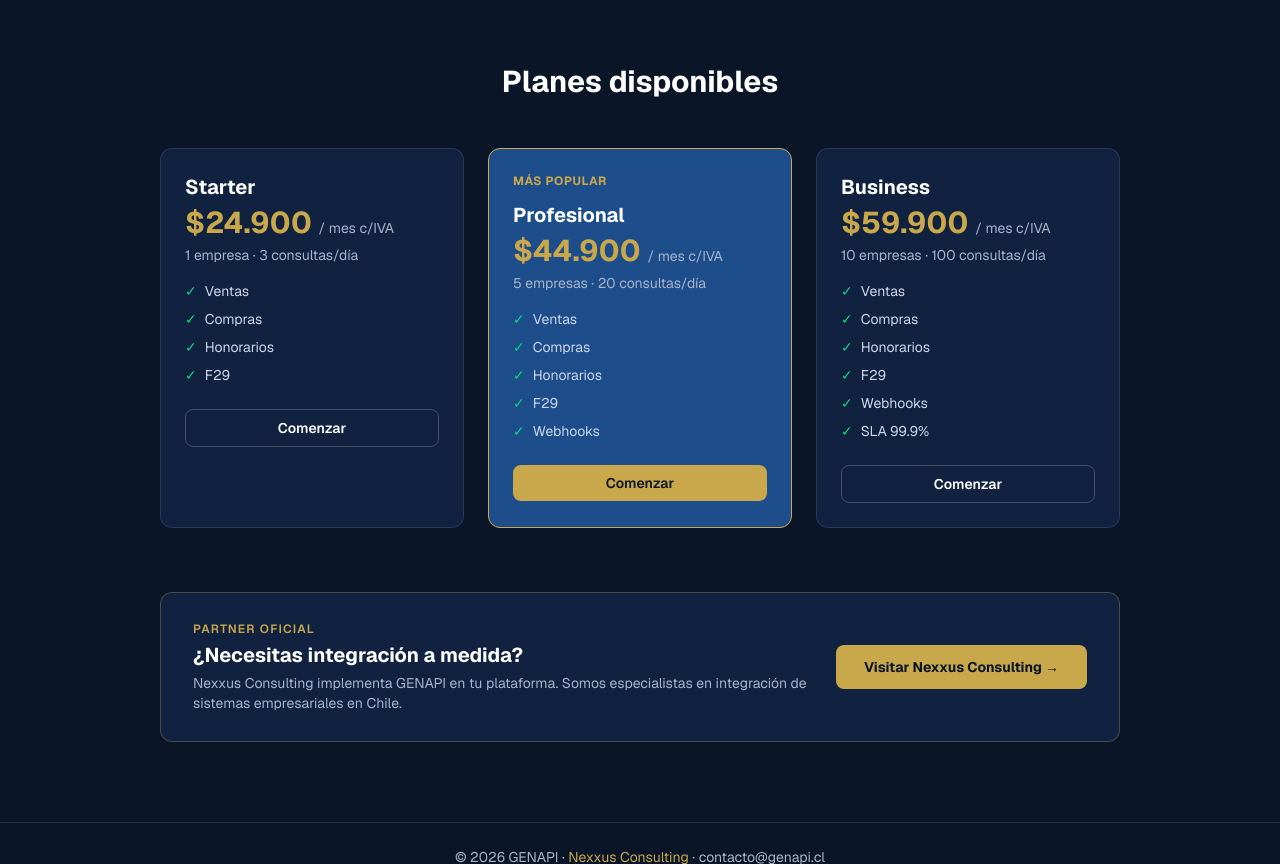
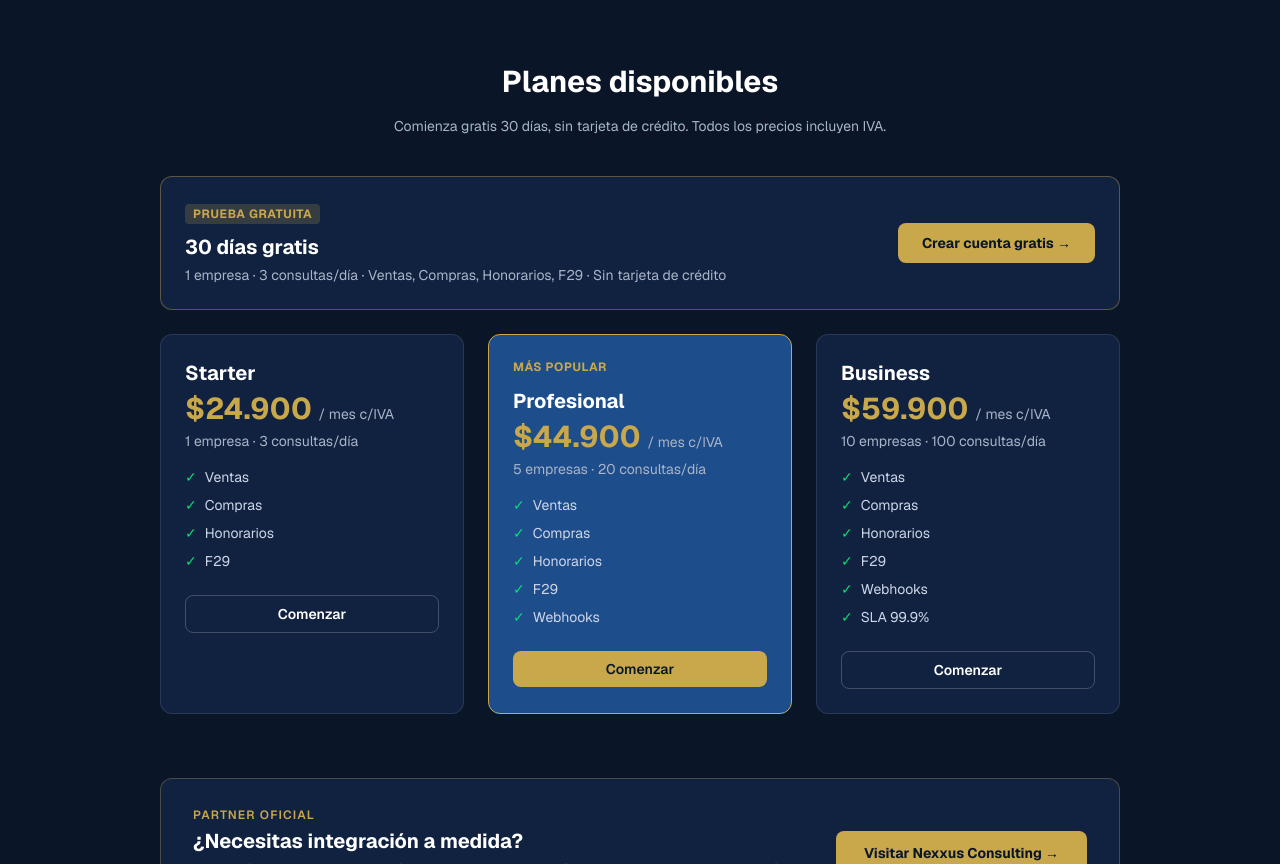
Before and after one commit to cmauricioaguilar-del/genapi-app, a Next.js app: page / in a window 1280 px wide. Shown: the part 879-1743 px from the top of the page. Built offline with nearby package versions, Linux system fonts and the light colour scheme.

Commit message:
feat: agregar plan Trial 30 dias gratis en landing page

```diff
--- a/app/page.tsx
+++ b/app/page.tsx
@@ -93,7 +93,21 @@ export default function Landing() {
 
       {/* PRICING */}
       <section id="pricing" className="max-w-5xl mx-auto px-8 pb-16">
-        <h2 className="text-3xl font-bold text-white text-center mb-12">Planes disponibles</h2>
+        <h2 className="text-3xl font-bold text-white text-center mb-4">Planes disponibles</h2>
+        <p className="text-center text-[#a8b4c8] mb-10 text-sm">Comienza gratis 30 días, sin tarjeta de crédito. Todos los precios incluyen IVA.</p>
+
+        {/* TRIAL */}
+        <div className="mb-6 bg-[#112240] border border-[#c9a84c]/40 rounded-xl p-6 flex flex-col md:flex-row items-center justify-between gap-4">
+          <div>
+            <span className="text-xs font-bold bg-[#c9a84c]/20 text-[#c9a84c] px-2 py-0.5 rounded uppercase tracking-wider">Prueba gratuita</span>
+            <h3 className="text-xl font-bold text-white mt-2">30 días gratis</h3>
+            <p className="text-sm text-[#a8b4c8] mt-1">1 empresa · 3 consultas/día · Ventas, Compras, Honorarios, F29 · Sin tarjeta de crédito</p>
+          </div>
+          <Link href="/registro" className="shrink-0 px-6 py-2.5 bg-[#c9a84c] text-[#0a1628] font-bold rounded-lg hover:bg-[#e4c97a] transition text-sm">
+            Crear cuenta gratis →
+          </Link>
+        </div>
+
         <div className="grid grid-cols-1 md:grid-cols-3 gap-6">
           {[
             { nombre: "Starter", precio: "$24.900", empresas: "1", consultas: "3", modulos: ["Ventas", "Compras", "Honorarios", "F29"], destacado: false },
```
